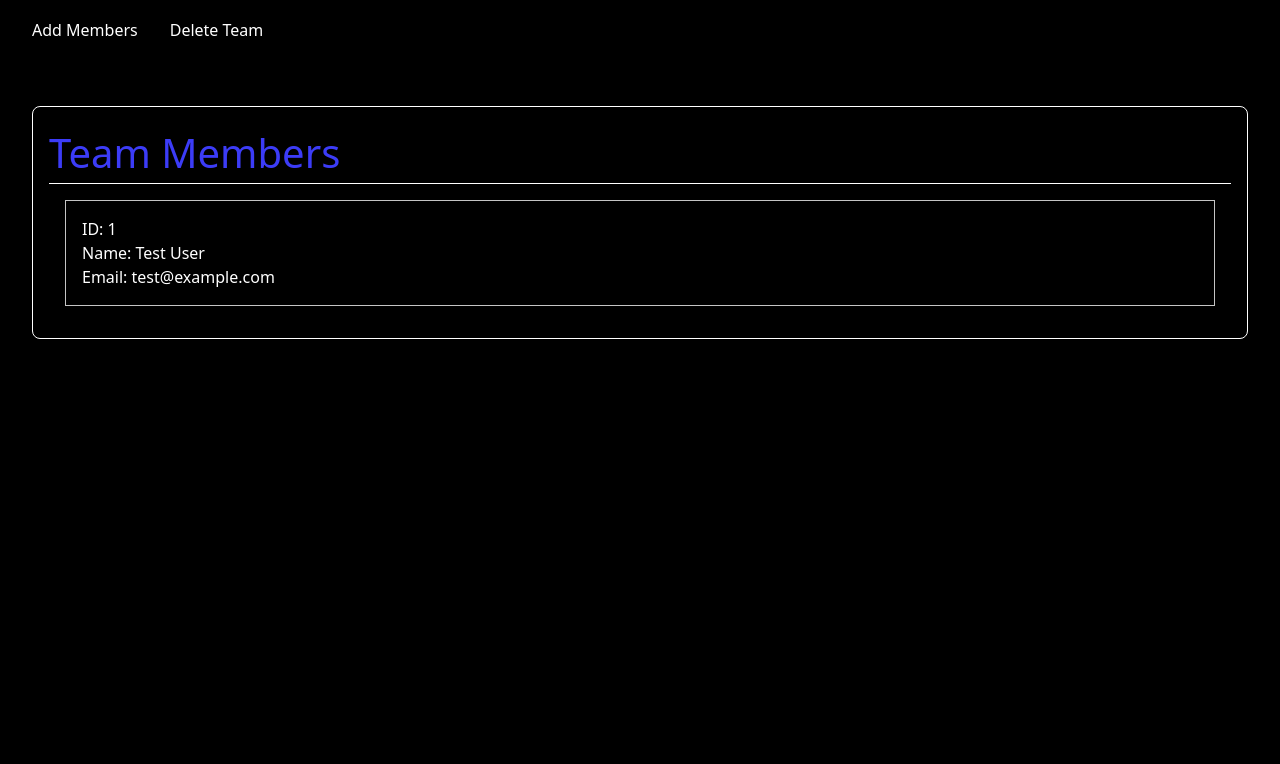
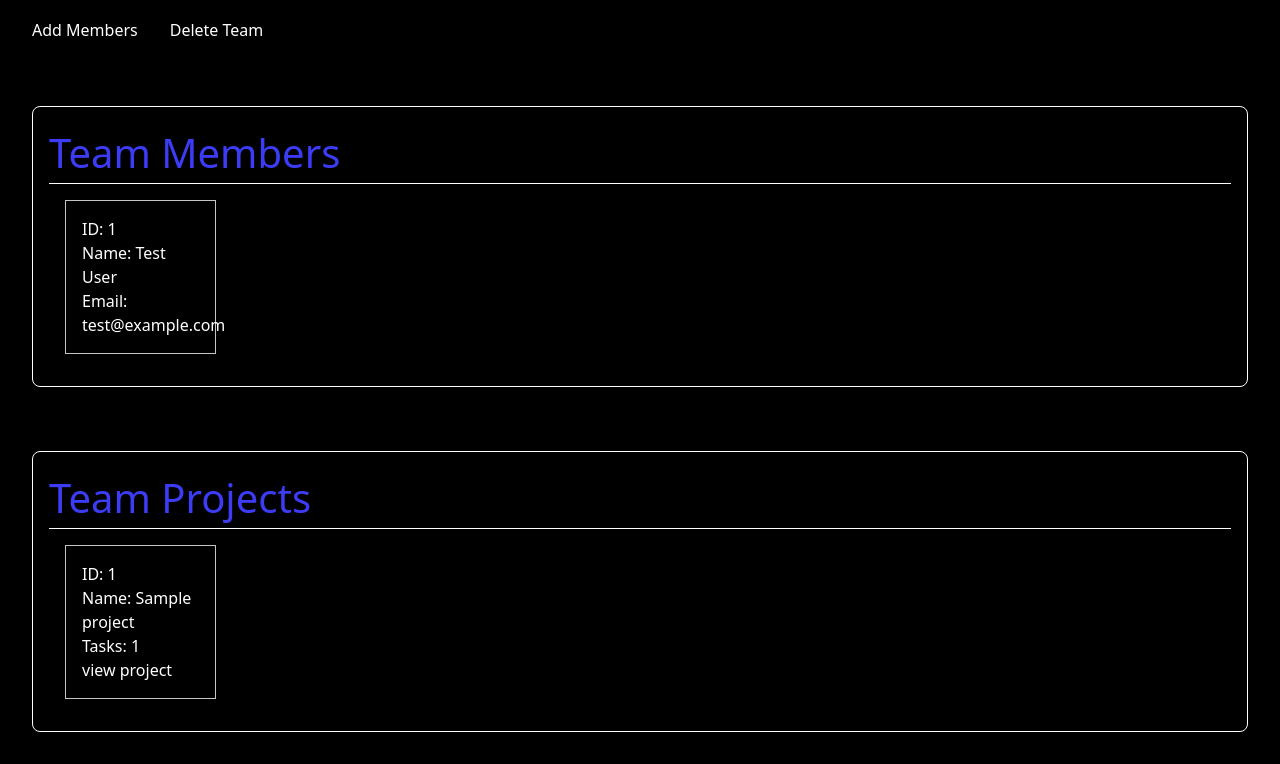
Before and after one commit to MonkeyDMauri/task-manager1, a Laravel app: page /view-team/1 in a window 1280 px wide. Shown: the part 204-968 px from the top of the page. Before the commit the page ends 800 px from the top, so only its background shows below. Run offline with Laravel 12, Linux system fonts and the light colour scheme; a user stored in the database is signed in; data comes from the database, SQL or seed files in the repository; tables that the repository leaves empty hold one stand-in row (values such as "Sample post"); style sheets or scripts are compiled from the project's sources.

Commit message:
finished delete team feature

```diff
--- a/app/Http/Controllers/TeamController.php
+++ b/app/Http/Controllers/TeamController.php
@@ -68,4 +68,33 @@ class TeamController extends Controller
 
         return response()->json(['members' => $members]);
     }
+
+    public function getTeamProjects(Team $team) {
+
+        //Accessing 2 relationships at once.
+        //This way each project instance has an attribute which is a colletion of tasks(if any).
+        $projects = $team->projects()->with('tasks')->get();
+
+        //Adding an extra attribute to each project instance to see how many
+        //tasks it has a return the number of tasks.
+        foreach($projects as $project) {
+            $project->number_of_tasks = $project->tasks->count();
+        }
+
+        return response()->json(['projects' => $projects]);
+    }
+
+    //delete team.
+    public function deleteTeam(Request $request) {
+
+        $request->validate([
+            'team_id' => 'required'
+        ]);
+
+        $team = Team::findOrFail($request->team_id);
+
+        $team->delete();
+
+        return redirect('/manager-dashboard');
+    }
 }
--- a/resources/css/manager-page.css
+++ b/resources/css/manager-page.css
@@ -366,4 +366,40 @@ html {
 
 .team-members-list {
     padding: 1rem;
+    display: grid;
+    grid-template-columns: repeat(auto-fill, minmax(150px, 1fr));
+    gap: 1rem;
 }
+
+
+.team-projects-wrapper {
+    padding: 2rem;
+}
+
+.team-projects-wrap {
+    border: solid 1px white;
+    border-radius: .5rem;
+    padding: 1rem;
+}
+
+.team-projects-wrap h1{
+    font-size: 2.5rem;
+    font-weight: 500;
+    color: rgb(60, 60, 247);
+}
+
+.team-projects-list {
+    padding: 1rem;
+    display: grid;
+    grid-template-columns: repeat(auto-fill, minmax(150px, 1fr));
+    gap: 1rem;
+}
+
+.project-card {
+    border: 1px rgb(197, 197, 197) solid;
+    padding: 1rem;
+}
+
+.project-card a{
+    font-weight: 500;
+}
--- a/resources/js/manager-page.js
+++ b/resources/js/manager-page.js
@@ -63,7 +63,6 @@ function displayProjects(projects) {
     projectsHolder.innerHTML = '';
 
     projects.forEach(project => {
-        console.log('team ID:', project.team_id);
         const projectWrap = document.createElement('li');
         projectWrap.classList = 'project-wrap';
 
@@ -90,7 +89,8 @@ function displayProjects(projects) {
 let teams = [];
 
 function getTeams() {
-    fetch('/get-teams')
+    //getting projects depending on team ID
+    fetch(`/get-teams`)
     .then(res => {
         if (!res.ok) {
             throw new Error('Network response was not ok:', res.status);
--- a/resources/js/team-view.js
+++ b/resources/js/team-view.js
@@ -26,6 +26,7 @@ function getEmployees() {
         }
     })
     .then(data => {
+
         employeesWrapper.classList.add('show')
         employees = data.employees;
         console.log(employees);
@@ -77,6 +78,7 @@ function getTeamMembers() {
         }
     })
     .then(data => {
+        console.log('Current team id:', teamId);
         teamMembers = data.members;
         console.log(teamMembers);
         displayMembers(teamMembers)
@@ -119,5 +121,52 @@ function displayMembers(members) {
 
 }
 
+getTeamMembers();
 
-getTeamMembers();
+// CODE TO GET PROJECTS AND THEN DISPLAY THEM(PROJECT BELONGING TO CURRENT TEAM).
+
+let projects;
+
+function getProjects() {
+    fetch(`/get-team-projects/${teamId}`)
+    .then(res => {
+        if (!res.ok) {
+            throw new Error('Network response was not ok:', res.status);
+        } else {
+            return res.json();
+        }
+    })
+    .then(data => {
+        projects = data.projects;
+        console.log('Team projects:', projects);
+        displayTeamProjects(projects);
+    })
+    .catch(err => {
+        console.error(err);
+    })
+}
+
+
+getProjects();
+
+
+function displayTeamProjects(projects) {
+
+    const projectsList = _('.team-projects-list');
+    projectsList.innerHTML = '';
+
+    projects.forEach(pro => {
+        const projectCard = document.createElement('li');
+        projectCard.classList = 'project-card';
+
+        projectCard.innerHTML = `
+            <h2>ID: ${pro.id}</h2>
+            <h2>Name: ${pro.name}</h2>
+            <h2>Tasks: ${pro.number_of_tasks}</h2>
+
+            <a href="/project/${pro.id}">view project</a>
+        `;
+
+        projectsList.appendChild(projectCard);
+    })
+}
--- a/resources/views/home/team-view.blade.php
+++ b/resources/views/home/team-view.blade.php
@@ -42,7 +42,14 @@
 
         <div class=team-option>
             <button class="add-members">Add Members</button>
-            <button>Delete Team</button>
+
+            <form action="/delete-team" method="POST">
+                @csrf
+                @method('DELETE')
+                <input type="hidden" name='team_id' value="{{$team->id}}">
+                <button>Delete Team</button>
+            </form>
+
         </div>
         @if(session('message'))
             <p style="font-size: 1.5rem; font-weight:500;">{{session('message')}}</p>
@@ -68,5 +75,15 @@
             </ul>
         </div>
     </div>
+
+    <div class="team-projects-wrapper">
+        <div class="team-projects-wrap">
+            <h1>Team Projects</h1>
+            <hr>
+            <ul class="team-projects-list">
+                {{-- team projects members go here --}}
+            </ul>
+        </div>
+    </div>
 </body>
 </html>
--- a/routes/web.php
+++ b/routes/web.php
@@ -88,6 +88,9 @@ Route::get('/get-teams', [TeamController::class, 'getTeams']);
 //Route to view a team.
 Route::get('/view-team/{team}', [TeamController::class, 'viewTeam']);
 
+//Delete team.
+Route::delete('/delete-team', [TeamController::class, 'deleteTeam']);
+
 //Route to see users.
 Route::get('/users-view', [EmployeeController::class, 'viewEmployees'])->name('users.employees');
 
@@ -102,3 +105,5 @@ Route::post('/add-user-to-team', [TeamController::class, 'addTeamMember']);
 
 // This route will be for checking if a user is already in a team.
 Route::get('/user-in-team/{user}', [UserController::class, 'checkIfUserAlreadyInTeam']);
+
+Route::get('/get-team-projects/{team}', [TeamController::class, 'getTeamProjects']);
```
